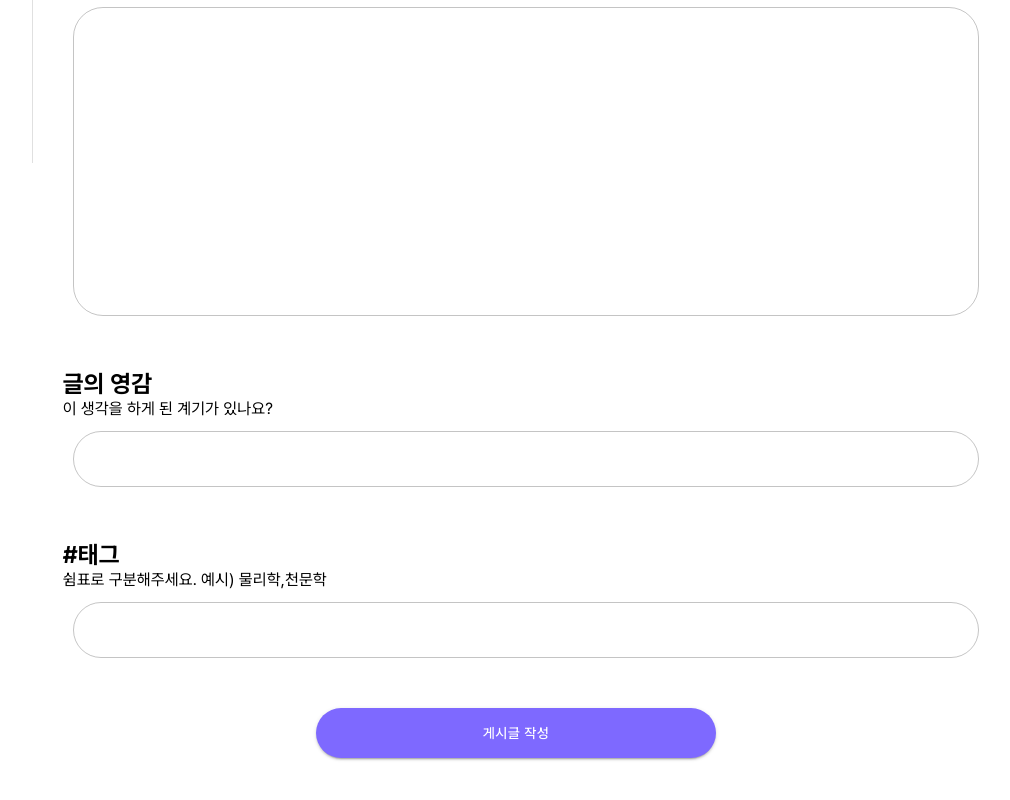
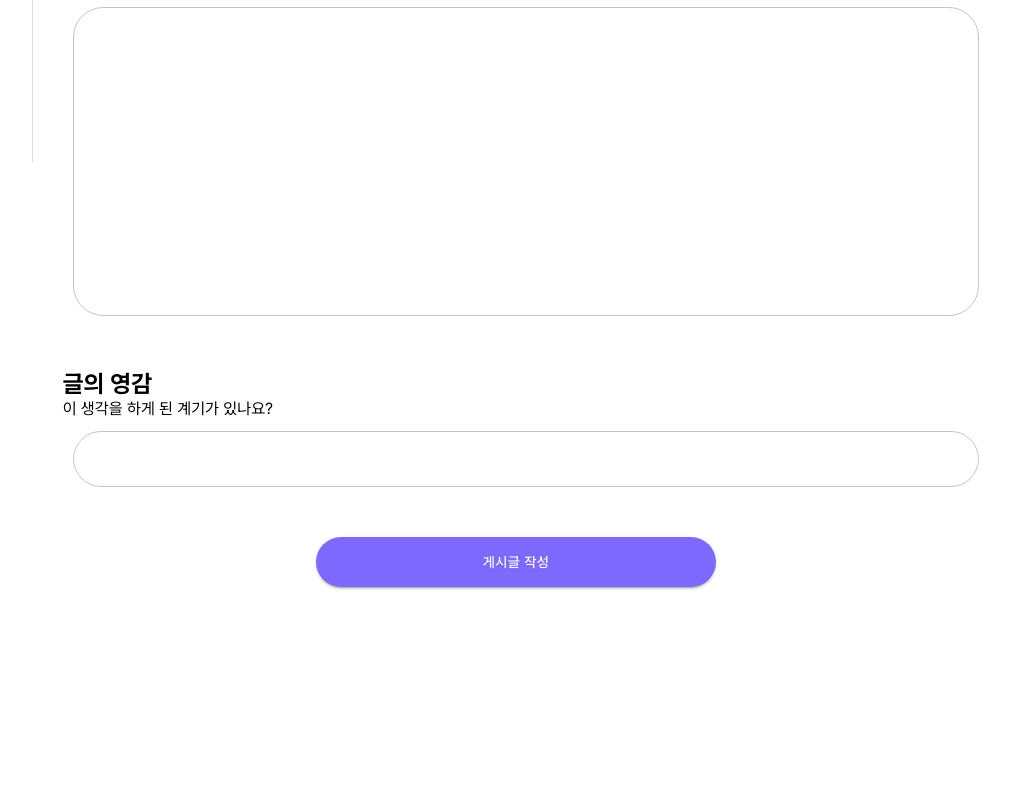
Before and after one commit to parkblo/insight-hubble-front, a React (Create React App) app: page /post in a window 1280 px wide. Shown: the part 637-1437 px from the top of the page, without its empty margins (234-1244 px from the left). After the commit the page ends 1274 px from the top, so only its background shows below. Built offline with nearby package versions, Linux system fonts and the light colour scheme.

Commit message:
🎨 refactor: API 변경사항 반영

```diff
--- a/src/pages/Post/Post.tsx
+++ b/src/pages/Post/Post.tsx
@@ -20,17 +20,13 @@ function Post() {
     title: "",
     content: "",
     source: "",
-    tags: [],
   });
 
   const handleChange = (e: any) => {
     const { name, value } = e.target;
     setForm({
       ...form,
-      [name]:
-        name === "tags"
-          ? value.split(",").map((tag: any) => tag.trim())
-          : value,
+      [name]: value,
     });
   };
 
@@ -45,17 +41,19 @@ function Post() {
     }
 
     const data = {
-      category: form.category,
-      isVisible: form.isVisible,
-      title: form.title,
-      content: form.content,
-      source: form.source,
-      tags: form.tags,
+      boardType: form.category,
+      boardSecure: form.isVisible,
+      boardTitle: form.title,
+      boardInsight: form.source,
+      boardContents: form.content,
     };
 
     console.log(data); // test
     try {
-      const response = await axios.post("http://localhost:3000/post", data);
+      const response = await axios.post(
+        "http://localhost:3000/board/save",
+        data
+      );
     } catch (error) {
       // TODO: 오류 처리 로직 작성
     }
@@ -145,17 +143,6 @@ function Post() {
           onChange={handleChange}
         />
       </Box>
-      <CategoryTitle
-        title="#태그"
-        subTitle="쉼표로 구분해주세요. 예시) 물리학,천문학"
-      />
-      <Box>
-        <HubbleTextField
-          name="tags"
-          value={form.tags}
-          onChange={handleChange}
-        />
-      </Box>
       <Box sx={styles.postButtonContainer}>
         <Box sx={styles.postButton}>
           <HubbleButton onClick={handleSubmit}>게시글 작성</HubbleButton>
```
